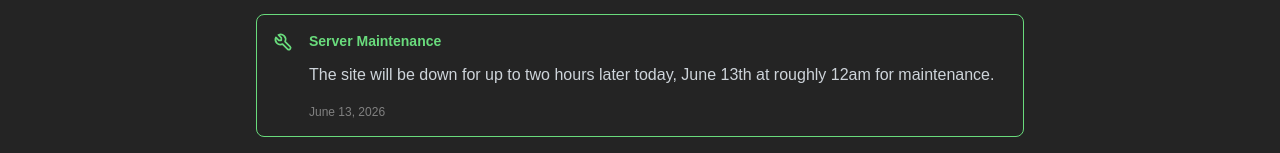
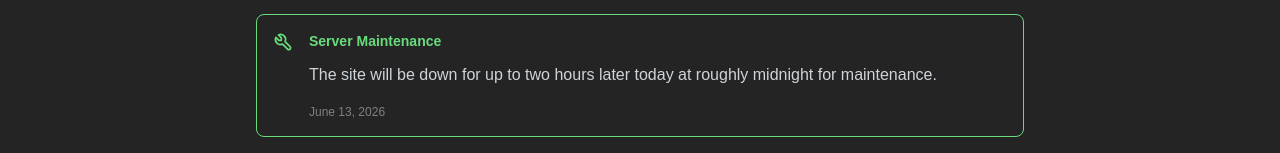
Before and after one commit to almostprohibited/frontend, a React (Vite) app: page / in a window 1280 px wide. Shown: the part 517-670 px from the top of the page. Built offline with nearby package versions, Linux system fonts and the light colour scheme.

Commit message:
Adjust wording

```diff
--- a/src/pages/home/components/activeAnnouncements.tsx
+++ b/src/pages/home/components/activeAnnouncements.tsx
@@ -37,7 +37,7 @@ export default function getActiveAnnouncements() {
 					<Stack>
 						<Text>
 							The site will be down for up to two hours later
-							today, June 13th at roughly 12am for maintenance.
+							today at roughly midnight for maintenance.
 						</Text>
 					</Stack>
 				);
```
